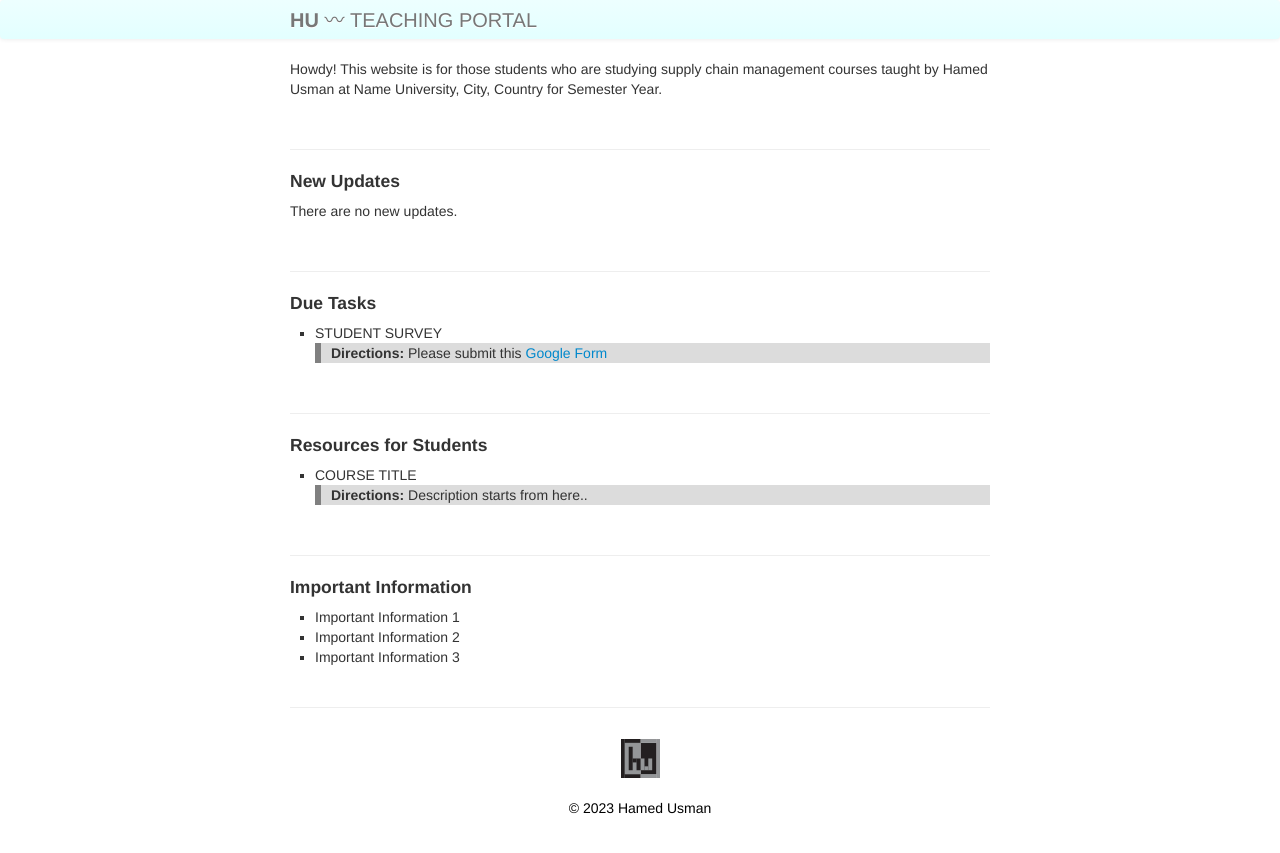
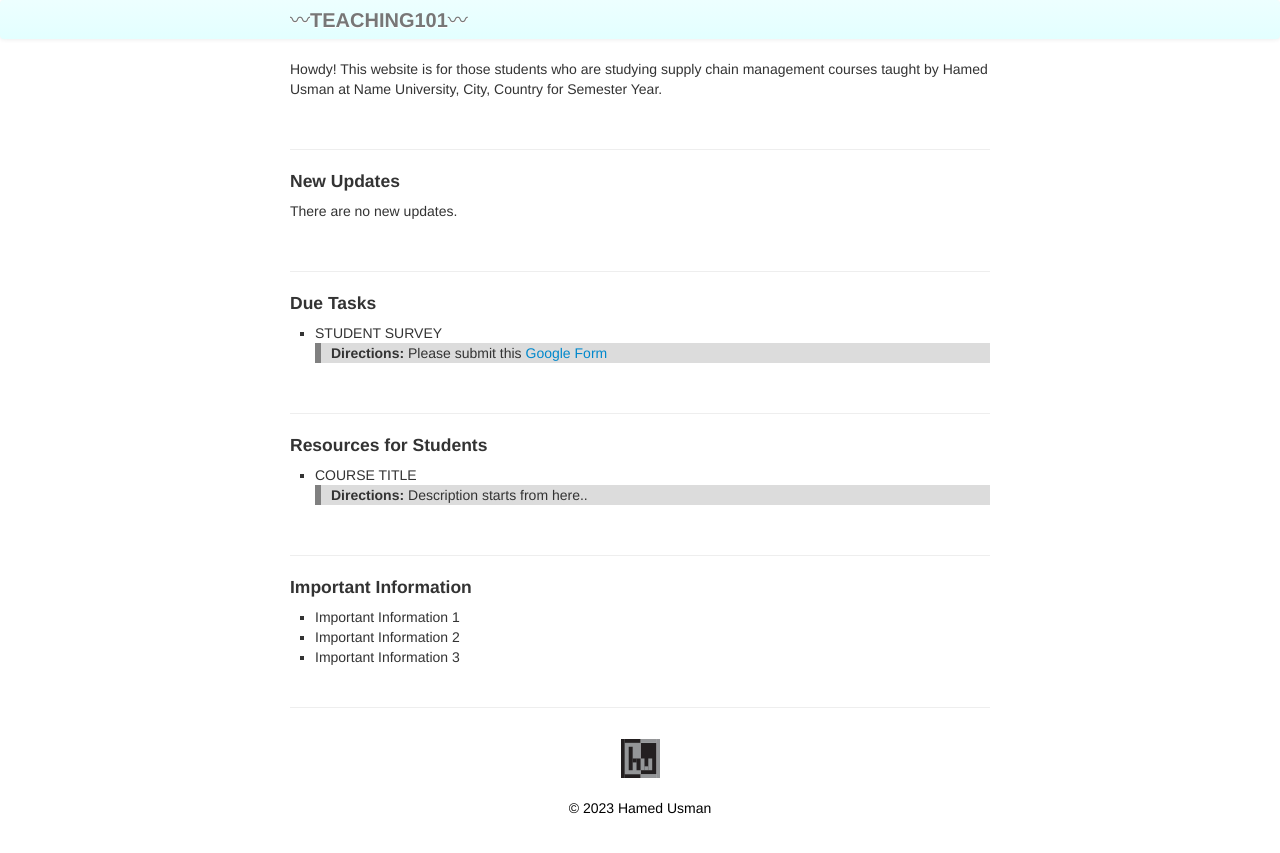
Before and after one commit to 101scm/101scm.github.io, a Jekyll site: the page built from index.md, in a window 1280 px wide. Shown: the top 853 px of the page. Built offline with Jekyll 4.4.1, drawn with Linux system fonts in a browser that asks for light colours.

Commit message:
Update _config.yml

```diff
--- a/_config.yml
+++ b/_config.yml
@@ -8,7 +8,7 @@ highlighter: rouge
 # Themes are encouraged to use these universal variables
 # so be sure to set them if your theme uses them.
 #
-title : <b>HU</b> 〰 TEACHING PORTAL
+title : 〰<b>TEACHING101</b>〰
 author :
   name :
   email :
```
